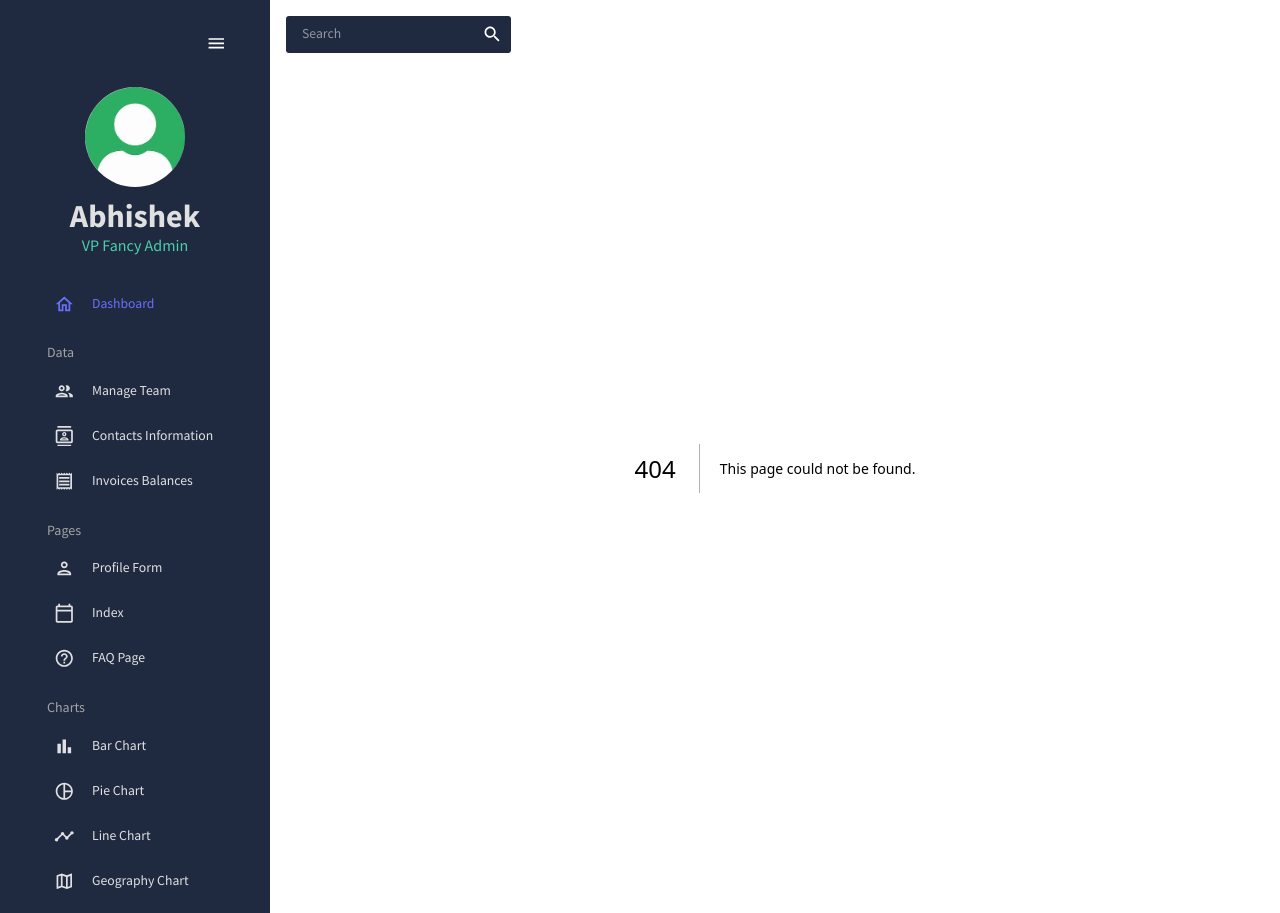
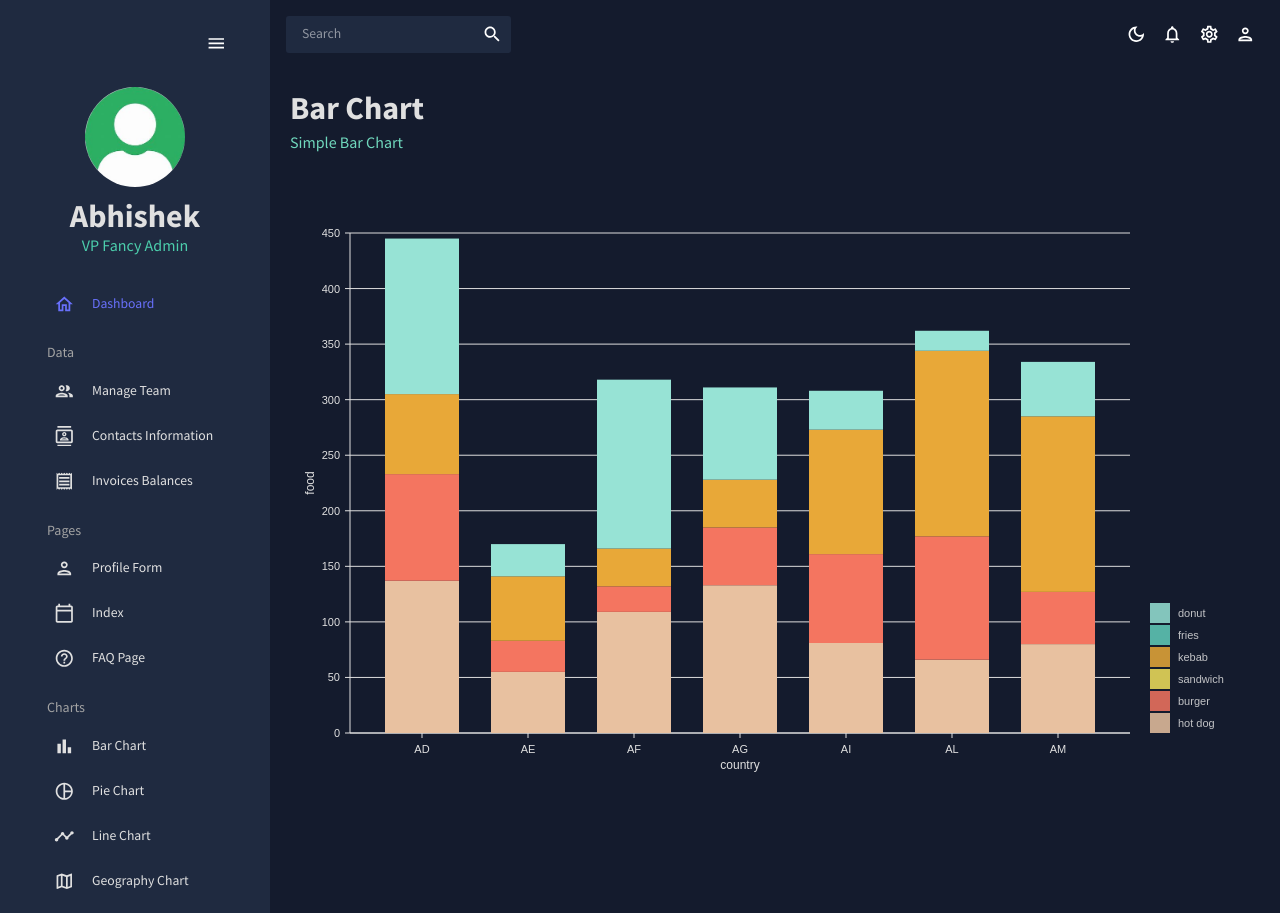
Before and after one commit to SAINIAbhishek/nextjs_dashboard-app, a Next.js app: page /bar in a window 1280 px wide. Before the commit this address had no page. Built offline with nearby package versions, Linux system fonts and the light colour scheme.

Commit message:
feat: bar page

```diff
--- /dev/null
+++ b/src/app/bar/page.tsx
@@ -0,0 +1,17 @@
+'use client';
+
+import { Box } from '@mui/material';
+import Header from '@/components/header';
+import BarChart from '@/components/bar-chart';
+import { MOCK_BAR_DATA } from '@/data/bar';
+
+export default function Bar() {
+  return (
+    <Box m="20px">
+      <Header title="Bar Chart" subtitle="Simple Bar Chart" />
+      <Box height="75vh">
+        <BarChart data={MOCK_BAR_DATA} />
+      </Box>
+    </Box>
+  );
+}
```
